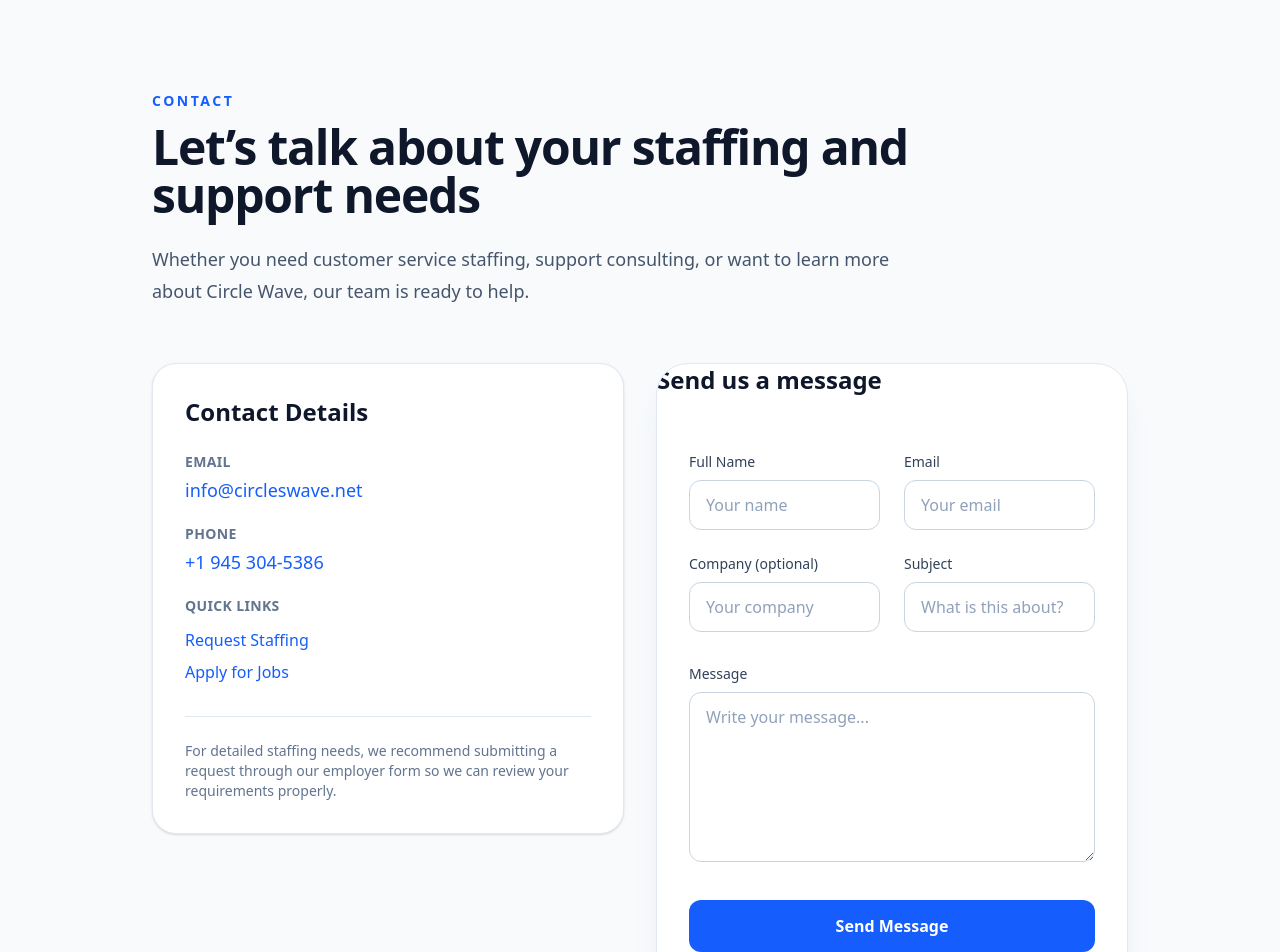
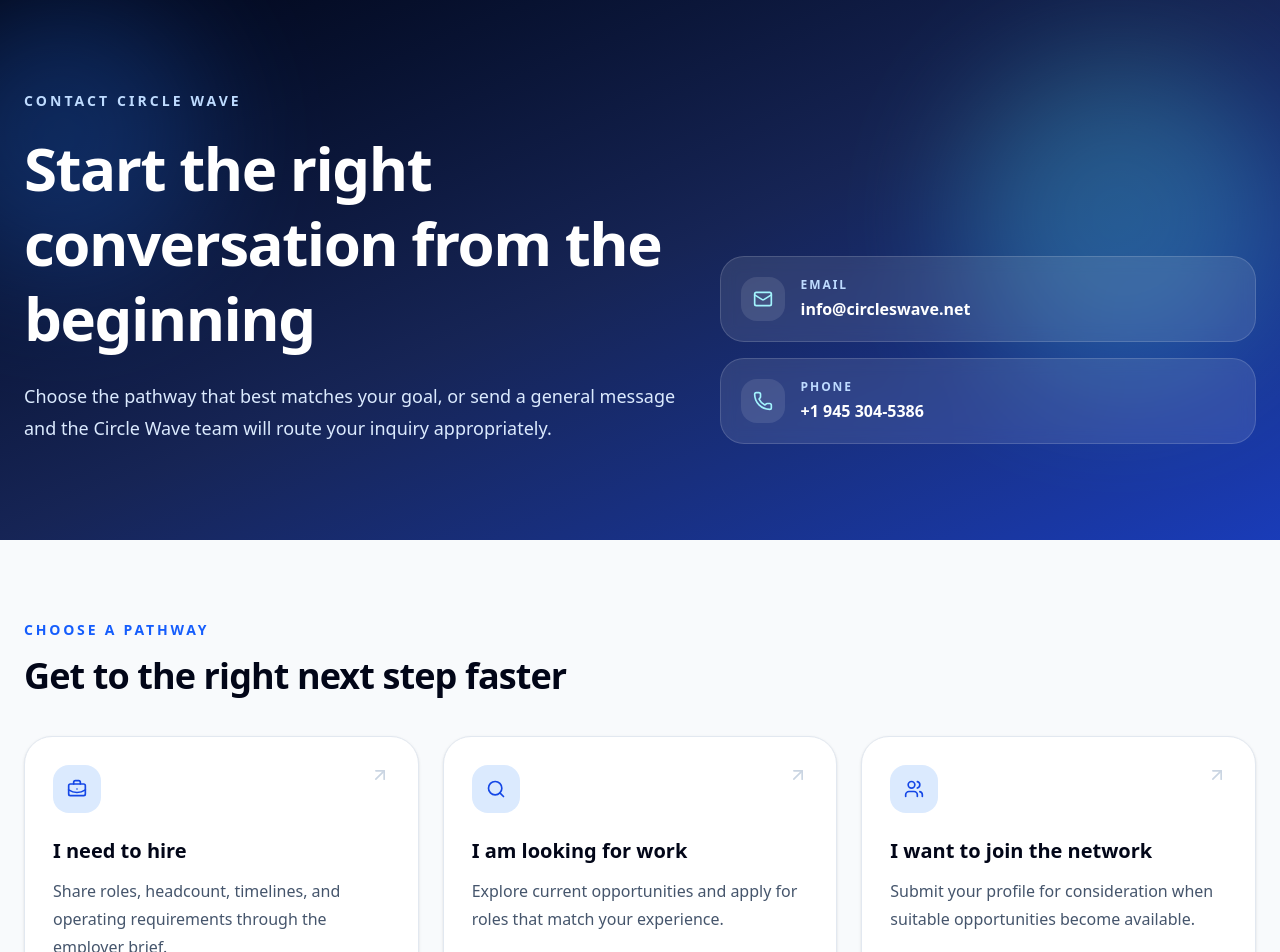
Before and after one commit to emmanuel-anye/circle-wave-website, a Next.js app: page /contact in a window 1280 px wide. Shown: the part 80-1032 px from the top of the page. Built offline with nearby package versions, Linux system fonts and the light colour scheme.

Commit message:
Redesign contact page experience

```diff
--- a/app/contact/page.tsx
+++ b/app/contact/page.tsx
@@ -1,3 +1,4 @@
+import { ArrowUpRight, BriefcaseBusiness, Mail, Phone, Search, Users } from "lucide-react";
 import PageTransition from "@/components/ui/PageTransition";
 import Reveal from "@/components/ui/Reveal";
 import { StaggerGroup, StaggerItem } from "@/components/ui/Stagger";
@@ -5,93 +6,141 @@
 import Link from "next/link";
 import ContactForm from "@/components/forms/ContactForm";
 
+const pathways = [
+  {
+    href: "/employers#hiring-brief",
+    icon: BriefcaseBusiness,
+    title: "I need to hire",
+    text: "Share roles, headcount, timelines, and operating requirements through the employer brief.",
+    action: "Start a hiring brief",
+  },
+  {
+    href: "/jobs",
+    icon: Search,
+    title: "I am looking for work",
+    text: "Explore current opportunities and apply for roles that match your experience.",
+    action: "Browse open roles",
+  },
+  {
+    href: "/talent-network",
+    icon: Users,
+    title: "I want to join the network",
+    text: "Submit your profile for consideration when suitable opportunities become available.",
+    action: "Join the talent network",
+  },
+];
+
 export default function ContactPage() {
   return (
     <PageTransition>
-      <section className="bg-slate-50 section">
-        <div className="mx-auto max-w-5xl px-4 sm:px-6">
+      <main className="overflow-hidden bg-slate-50">
+        <section className="relative bg-gradient-to-br from-slate-950 via-blue-950 to-blue-800 py-20 text-white sm:py-24">
+          <div className="absolute inset-0 opacity-25" aria-hidden="true">
+            <div className="absolute -left-20 top-0 h-72 w-72 rounded-full bg-blue-500 blur-3xl" />
+            <div className="absolute right-0 top-16 h-80 w-80 rounded-full bg-cyan-300 blur-3xl" />
+          </div>
+
+          <div className="relative mx-auto grid max-w-7xl gap-10 px-4 sm:px-6 lg:grid-cols-[1.1fr_0.9fr] lg:items-end">
             <Reveal className="max-w-3xl">
-            <p className="text-sm font-semibold uppercase tracking-[0.18em] text-blue-600">
-              Contact
+              <p className="text-sm font-semibold uppercase tracking-[0.22em] text-blue-200">
+                Contact Circle Wave
               </p>
-            <h1 className="mt-3 text-3xl font-bold tracking-tight text-slate-900 sm:text-4xl md:text-5xl">
-              Let’s talk about your staffing and support needs
+              <h1 className="mt-5 text-4xl font-bold leading-tight tracking-tight sm:text-5xl lg:text-6xl">
+                Start the right conversation from the beginning
               </h1>
-            <p className="mt-6 text-lg leading-8 text-slate-600">
-              Whether you need customer service staffing, support consulting, or
-              want to learn more about Circle Wave, our team is ready to help.
+              <p className="mt-6 max-w-2xl text-lg leading-8 text-blue-100">
+                Choose the pathway that best matches your goal, or send a general message
+                and the Circle Wave team will route your inquiry appropriately.
               </p>
             </Reveal>
 
-          <StaggerGroup className="mt-14 grid gap-8 md:grid-cols-2">
-            <StaggerItem>
-              <HoverCard className="rounded-3xl border border-slate-200 bg-white p-8 shadow-sm">
-                <h2 className="text-2xl font-semibold text-slate-900">
-                  Contact Details
-                </h2>
-
-                <div className="mt-6 space-y-5 text-slate-600">
-                  <div>
-                    <p className="text-sm font-semibold uppercase tracking-wide text-slate-500">
-                      Email
-                    </p>
+            <Reveal>
+              <div className="grid gap-4 sm:grid-cols-2 lg:grid-cols-1">
                 <a
                   href="mailto:info@circleswave.net"
-                      className="mt-1 inline-block text-lg text-blue-600 hover:text-blue-700"
+                  className="group rounded-3xl border border-white/15 bg-white/10 p-5 backdrop-blur transition hover:bg-white/15"
                 >
-                      info@circleswave.net
+                  <div className="flex items-center gap-4">
+                    <span className="inline-flex h-11 w-11 items-center justify-center rounded-2xl bg-white/10 text-cyan-200">
+                      <Mail className="h-5 w-5" aria-hidden="true" />
+                    </span>
+                    <div>
+                      <p className="text-xs font-semibold uppercase tracking-[0.16em] text-blue-200">Email</p>
+                      <p className="mt-1 font-semibold text-white">info@circleswave.net</p>
+                    </div>
+                  </div>
+                </a>
+                <a
+                  href="tel:+19453045386"
+                  className="group rounded-3xl border border-white/15 bg-white/10 p-5 backdrop-blur transition hover:bg-white/15"
+                >
+                  <div className="flex items-center gap-4">
+                    <span className="inline-flex h-11 w-11 items-center justify-center rounded-2xl bg-white/10 text-cyan-200">
+                      <Phone className="h-5 w-5" aria-hidden="true" />
+                    </span>
+                    <div>
+                      <p className="text-xs font-semibold uppercase tracking-[0.16em] text-blue-200">Phone</p>
+                      <p className="mt-1 font-semibold text-white">+1 945 304-5386</p>
+                    </div>
+                  </div>
                 </a>
               </div>
+            </Reveal>
+          </div>
+        </section>
 
-                  <div>
-                    <p className="text-sm font-semibold uppercase tracking-wide text-slate-500">
-                      Phone
-                    </p>
-                    <a
-                      href="tel:+19453045386"
-                      className="mt-1 inline-block text-lg text-blue-600 hover:text-blue-700"
-                    >
-                      +1 945 304-5386
-                    </a>
+        <section className="py-16 sm:py-20">
+          <div className="mx-auto max-w-7xl px-4 sm:px-6">
+            <Reveal className="max-w-2xl">
+              <p className="text-sm font-semibold uppercase tracking-[0.2em] text-blue-600">Choose a pathway</p>
+              <h2 className="mt-4 text-3xl font-bold tracking-tight text-slate-950 sm:text-4xl">
+                Get to the right next step faster
+              </h2>
+            </Reveal>
+
+            <StaggerGroup className="mt-10 grid gap-6 md:grid-cols-3">
+              {pathways.map(({ href, icon: Icon, title, text, action }) => (
+                <StaggerItem key={title}>
+                  <Link href={href} className="block h-full">
+                    <HoverCard className="group h-full rounded-[1.75rem] border border-slate-200 bg-white p-7 shadow-sm">
+                      <div className="flex items-start justify-between gap-4">
+                        <span className="inline-flex h-12 w-12 items-center justify-center rounded-2xl bg-blue-100 text-blue-700">
+                          <Icon className="h-5 w-5" aria-hidden="true" />
+                        </span>
+                        <ArrowUpRight className="h-5 w-5 text-slate-300 transition group-hover:-translate-y-0.5 group-hover:translate-x-0.5 group-hover:text-blue-600" aria-hidden="true" />
                       </div>
-
-                  <div>
-                    <p className="text-sm font-semibold uppercase tracking-wide text-slate-500">
-                      Quick Links
-                    </p>
-                    <div className="mt-3 flex flex-col gap-2">
-                      <Link
-                        href="/employers"
-                        className="text-blue-600 hover:text-blue-700"
-                      >
-                        Request Staffing
+                      <h3 className="mt-6 text-xl font-semibold text-slate-950">{title}</h3>
+                      <p className="mt-3 leading-7 text-slate-600">{text}</p>
+                      <p className="mt-6 text-sm font-semibold text-blue-700">{action}</p>
+                    </HoverCard>
                   </Link>
-                      <Link
-                        href="/careers"
-                        className="text-blue-600 hover:text-blue-700"
-                      >
-                        Apply for Jobs
-                      </Link>
-                    </div>
-                  </div>
-                </div>
-
-                <div className="mt-8 border-t border-slate-200 pt-6">
-                  <p className="text-sm text-slate-500">
-                    For detailed staffing needs, we recommend submitting a request
-                    through our employer form so we can review your requirements
-                    properly.
-                  </p>
-                </div>
-              </HoverCard>
                 </StaggerItem>
-
-            <StaggerItem>
-              <ContactForm />
-            </StaggerItem>
+              ))}
             </StaggerGroup>
           </div>
         </section>
+
+        <section className="pb-24 sm:pb-28">
+          <div className="mx-auto grid max-w-7xl gap-10 px-4 sm:px-6 lg:grid-cols-[0.85fr_1.15fr] lg:items-start">
+            <Reveal>
+              <div className="rounded-[2rem] bg-blue-950 p-8 text-white shadow-xl sm:p-10">
+                <p className="text-sm font-semibold uppercase tracking-[0.18em] text-blue-200">General inquiries</p>
+                <h2 className="mt-4 text-3xl font-bold tracking-tight">Send a message to the team</h2>
+                <p className="mt-5 leading-8 text-blue-100">
+                  Use the contact form for partnerships, service questions, and other inquiries that do not fit the employer or candidate pathways above.
+                </p>
+                <div className="mt-8 border-t border-white/10 pt-6 text-sm leading-7 text-blue-200">
+                  For detailed staffing requests, the employer hiring brief provides the fastest and most complete route.
+                </div>
+              </div>
+            </Reveal>
+
+            <Reveal>
+              <ContactForm />
+            </Reveal>
+          </div>
+        </section>
+      </main>
     </PageTransition>
   );
 }
```
Lines whose indentation alone changed are shown as unchanged.
